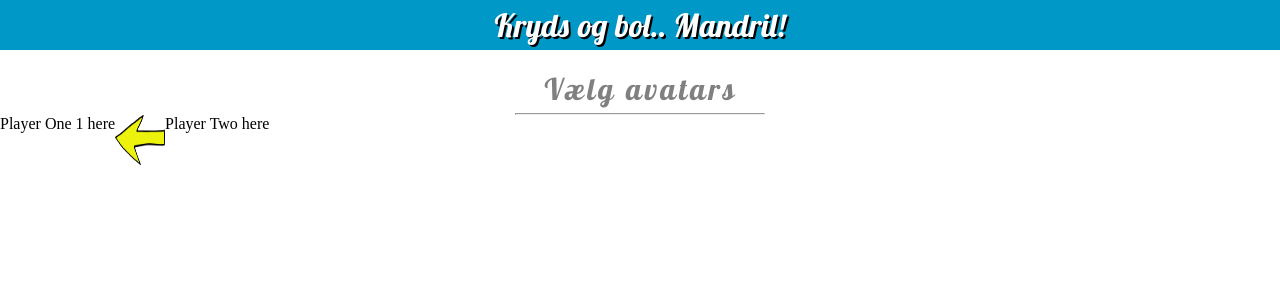
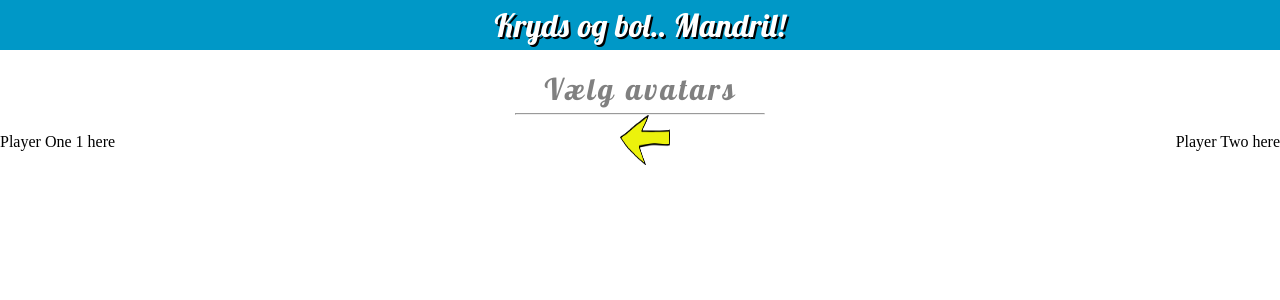
Before and after one commit to jbakchr/tic-tac-toe-mandril, a React (Vite) app: page /game-setup in a window 1280 px wide. Shown: the top 300 px of the page. Built offline with nearby package versions, Linux system fonts and the light colour scheme.

Commit message:
Added flex styling

```diff
--- a/src/pages/GameSetupPage.jsx
+++ b/src/pages/GameSetupPage.jsx
@@ -11,7 +11,13 @@ export const GameSetupPage = () => {
       <div style={{ flexGrow: 1 }}>
         <GameSetupHeader />
         <Divider />
-        <div style={{ display: "flex" }}>
+        <div
+          style={{
+            display: "flex",
+            justifyContent: "space-between",
+            alignItems: "center",
+          }}
+        >
           <p>Player One 1 here</p>
           <picture>
             <img
```
